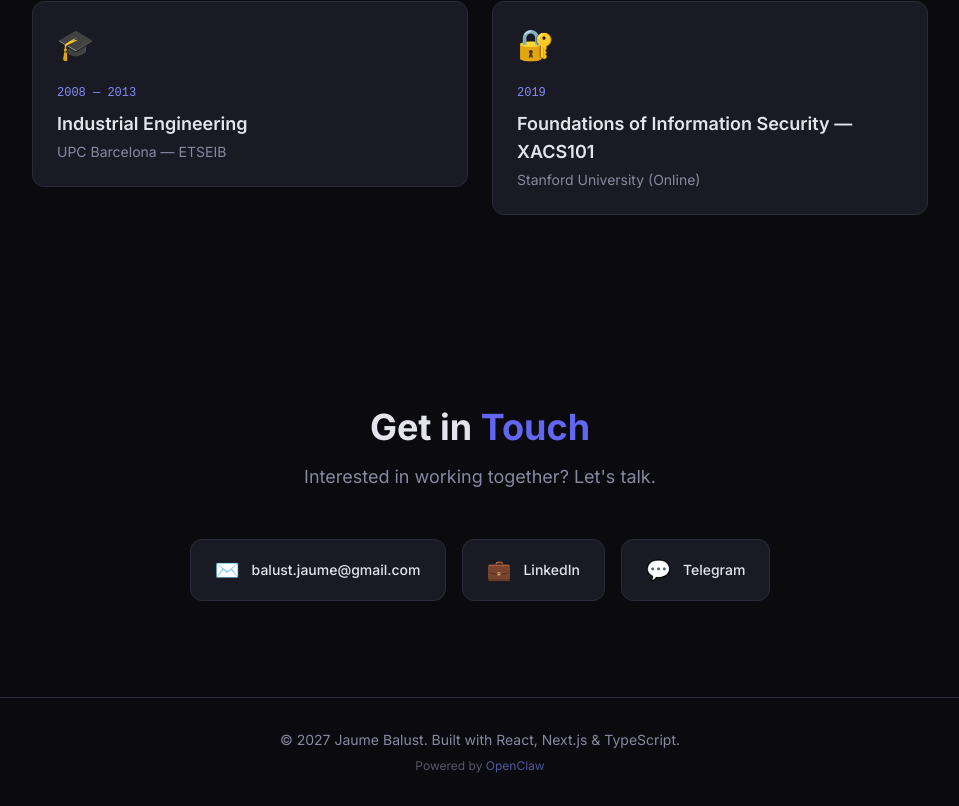
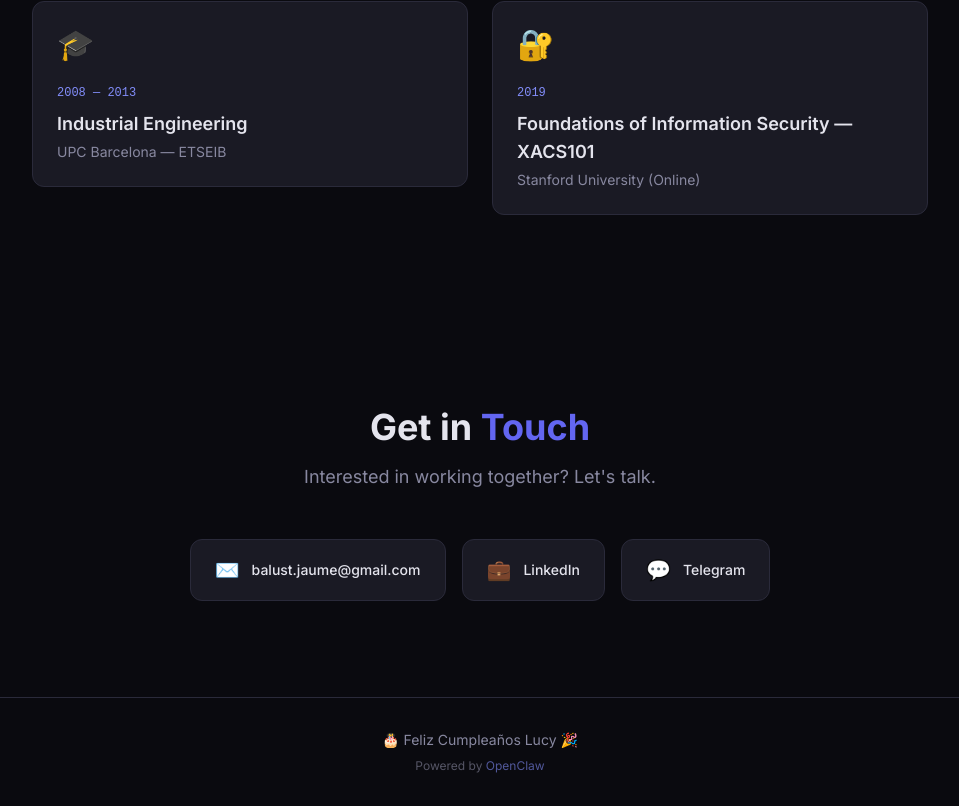
Before and after one commit to jaumebalust/jaumebalust.com, a Next.js app: page / in a window 1280 px wide. Shown: the part 7754-8560 px from the top of the page, without its empty margins (160-1119 px from the left). Built offline with nearby package versions, Linux system fonts and the light colour scheme.

Commit message:
Feliz Cumpleaños Lucy 🎂

```diff
--- a/components/Footer.tsx
+++ b/components/Footer.tsx
@@ -2,8 +2,7 @@ export default function Footer() {
   return (
     <footer className="py-8 px-4 border-t border-[#2a2a3a] text-center space-y-2">
       <p className="text-[#8888a0] text-sm">
-        © 2027 Jaume Balust. Built with React, Next.js &
-        TypeScript.
+        🎂 Feliz Cumpleaños Lucy 🎉
       </p>
       <p className="text-[#8888a0]/60 text-xs">
         Powered by{" "}
```
